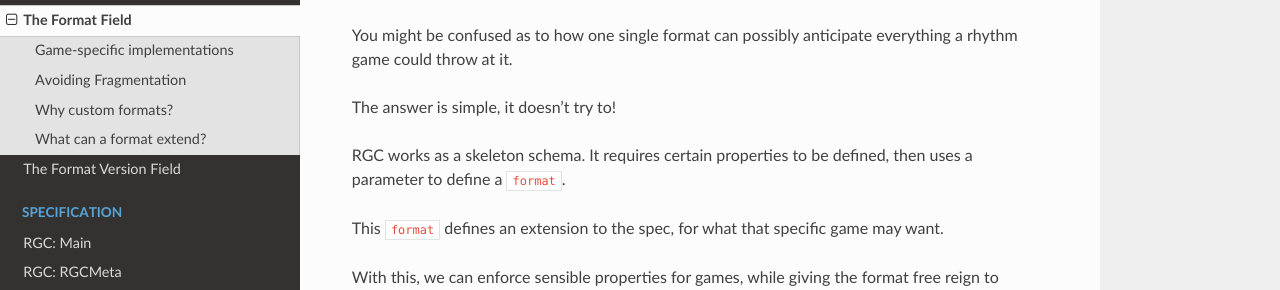
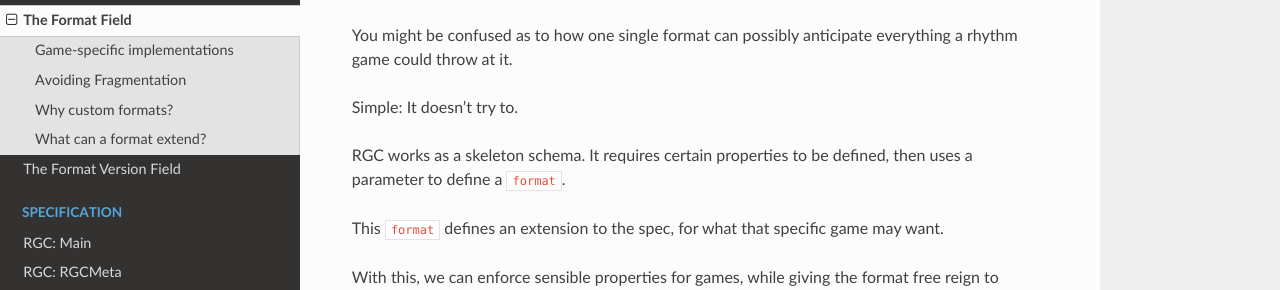
Before and after one commit to TNGStudios/rgc-spec, a Sphinx documentation site: the page built from source/overview/format.rst, in a window 1280 px wide and 1400 px high. Shown: the part 192-482 px from the top of the window. Built offline with Sphinx 7.4.7 and the Read the Docs theme 2.0.0, drawn with Linux system fonts in a browser that asks for light colours; some of the changed text lies outside the part shown.

Commit message:
Remove enthusiasm

```diff
--- a/source/overview/format.rst
+++ b/source/overview/format.rst
@@ -7,7 +7,7 @@ Game-specific implementations
 
 You might be confused as to how one single format can possibly anticipate everything a rhythm game could throw at it.
 
-The answer is simple, it doesn't try to!
+Simple: It doesn't try to.
 
 RGC works as a skeleton schema. It requires certain properties to be defined, then uses a parameter to define a ``format``.
 
```
Also changed, not shown: other parts of source/overview/format.rst (+1 -1 lines).
